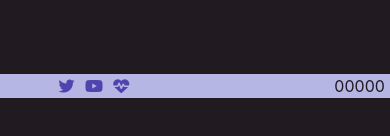
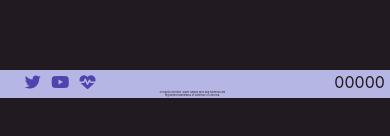
Before and after one commit to peytonas/smash-stats, a React (Create React App) app in the folder client/: page / in a window 390 px wide. Shown: the part 746-882 px from the top of the page. Built offline with nearby package versions, Linux system fonts and the light colour scheme; no server answers.

Commit message:
copyright, css

```diff
--- a/client/src/Components/Counter.js
+++ b/client/src/Components/Counter.js
@@ -4,7 +4,7 @@ import PropTypes from 'prop-types'
 class Counter extends Component {
   render() {
     return (
-      <div className="col col-md-2 text-right mr-1">
+      <div className="col-4 col-md-2 text-right mr-1">
         00000{this.props.hits}
       </div >
     )
--- /dev/null
+++ b/client/src/Components/Footer.css
@@ -0,0 +1,9 @@
+.footer-text{
+  font-size: .1rem;
+}
+
+@media only screen and (max-width: 767px){
+  .footer-text{
+  font-size: 2.5px;
+}
+}
--- a/client/src/Components/Footer.js
+++ b/client/src/Components/Footer.js
@@ -1,5 +1,6 @@
 import React, { Component } from 'react';
 import Counter from '../Components/Counter.js'
+import './Footer.css'
 import Axios from 'axios';
 
 let base = window.location.host.includes('localhost:8080' || 'https://ssb-stats.herokuapp.com') ? '//localhost:3000/' : '/'
@@ -35,11 +36,12 @@ class Footer extends Component {
   render() {
     return (
       <footer className="row justify-content-between bg-primary fixed-bottom text-center text-md-left">
-        <div className="col col-md-3">
+        <div className="col-4 col-md-2">
           <a href="https://twitter.com/UnbrandedLemon" target="_blank" rel="noopener noreferrer"><i className="fab fa-twitter ml-2 text-success"></i></a>
           <a href="https://www.youtube.com/channel/UCkQmM3FZJXlOo3cf2n-MwEQ" target="_blank" rel="noopener noreferrer"><i className="fa fa-youtube ml-2 text-success"></i></a>
           <a href="https://venmo.com/Peyton-Sonnefeld" target="_blank" rel="noopener noreferrer"><i className="fa fa-heartbeat ml-2 text-success"></i></a>
         </div>
+        <div className="col-3 col-md-6 footer-text mt-3 mt-md-2 text-center">All rights reserved. Super Smash Bros and Nintendo are registered trademarks of Nintendo of America.</div>
         <Counter hits={this.state.hitsObject.hits} />
       </footer>
     )
--- a/client/src/Views/Home.js
+++ b/client/src/Views/Home.js
@@ -52,7 +52,6 @@ class Home extends Component {
               &middot; Finally, I don't main every character and I'm sure there are potentially better ways to interpret or add to these stats, and deeper/more thorough stats will be forthcoming. With that said... </br>
               <span style="font-size:1rem";>Feedback, support, and contributions are welcome!
               @UnbrandedLemon on Twitter or <a href="https://github.com/peytonas/smash-stats" target="_blank">Github</a>.</span> </br>
-             <span style="font-size:.5rem">I do not own any of the characters, images, or statistics found here.</span>
               </span>`,
       background: "#211a21",
       backdrop: "rgba(33,26,33,0.3)",
```
